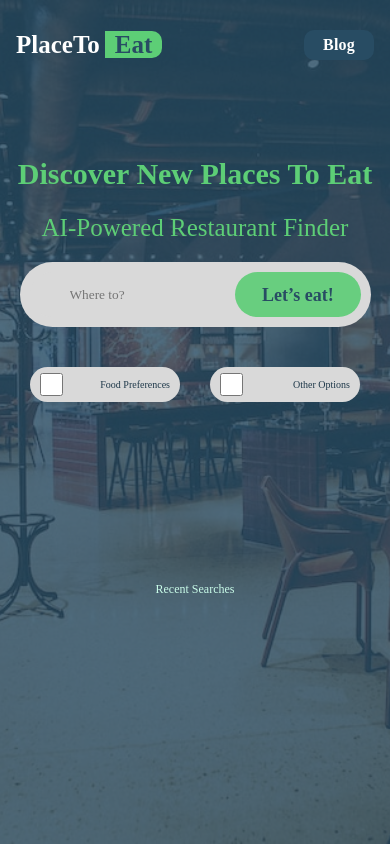
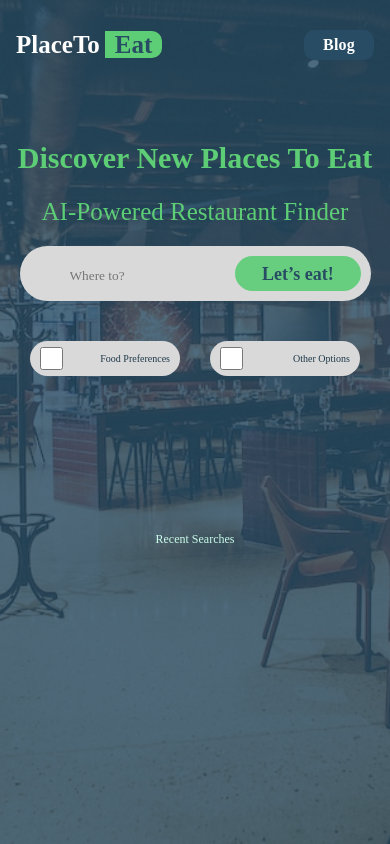
Before and after one commit to Jamiu10012/placetoeat, a React (Vite) app: page / in a window 390 px wide. Built offline with nearby package versions, Linux system fonts and the light colour scheme.

Commit message:
change based on design

```diff
--- a/src/index.css
+++ b/src/index.css
@@ -2,6 +2,6 @@
   box-sizing: border-box;
   padding: 0;
   margin: 0;
-
+  /* overflow-y: hidden; */
   font-family: "IBM Plex Mono";
 }
--- a/src/pages/homepage/style.css
+++ b/src/pages/homepage/style.css
@@ -4,6 +4,7 @@
   background-position: center;
   background-size: cover;
   position: relative;
+  overflow-y: hidden;
 }
 .overlay {
   position: absolute;
@@ -172,9 +173,22 @@
     padding: 20px 4em;
   }
 }
-@media only screen and (max-height: 400px) {
+@media only screen and (max-height: 440px) {
   .home-body-container {
     height: 160vh;
+  }
+  .search-container {
+    width: 550px;
+    height: 50px;
+  }
+}
+@media only screen and (max-height: 370px) {
+  .home-body-container {
+    height: 170vh;
+  }
+  .search-container {
+    width: 550px;
+    height: 50px;
   }
 }
 @media only screen and (max-width: 900px) {
@@ -193,6 +207,7 @@
   }
   .filter-box {
     width: 200px;
+    height: 40px;
   }
   .checkbox {
     width: 25px;
@@ -287,8 +302,8 @@
 @media only screen and (max-width: 450px) {
   .recent {
     font-size: 12px;
-    margin-top: 10em;
-    margin-bottom: -15px;
+    margin-top: 8em;
+    /* margin-bottom: -10px; */
   }
   .location-list {
     font-size: 10px;
@@ -298,14 +313,14 @@
   }
   .search-container {
     width: 90%;
-    height: 65px;
+    height: 55px;
   }
   .let-eat {
     width: 250px;
   }
 
   .home-content {
-    margin-top: 4em;
+    margin-top: 3em;
   }
   .food-pref {
     font-size: 10px;
@@ -358,7 +373,7 @@
     margin-top: 4em;
   }
   .search-container input {
-    padding: 20px 20px;
+    padding: 0px 20px;
   }
 }
 @media only screen and (max-width: 340px) {
```
